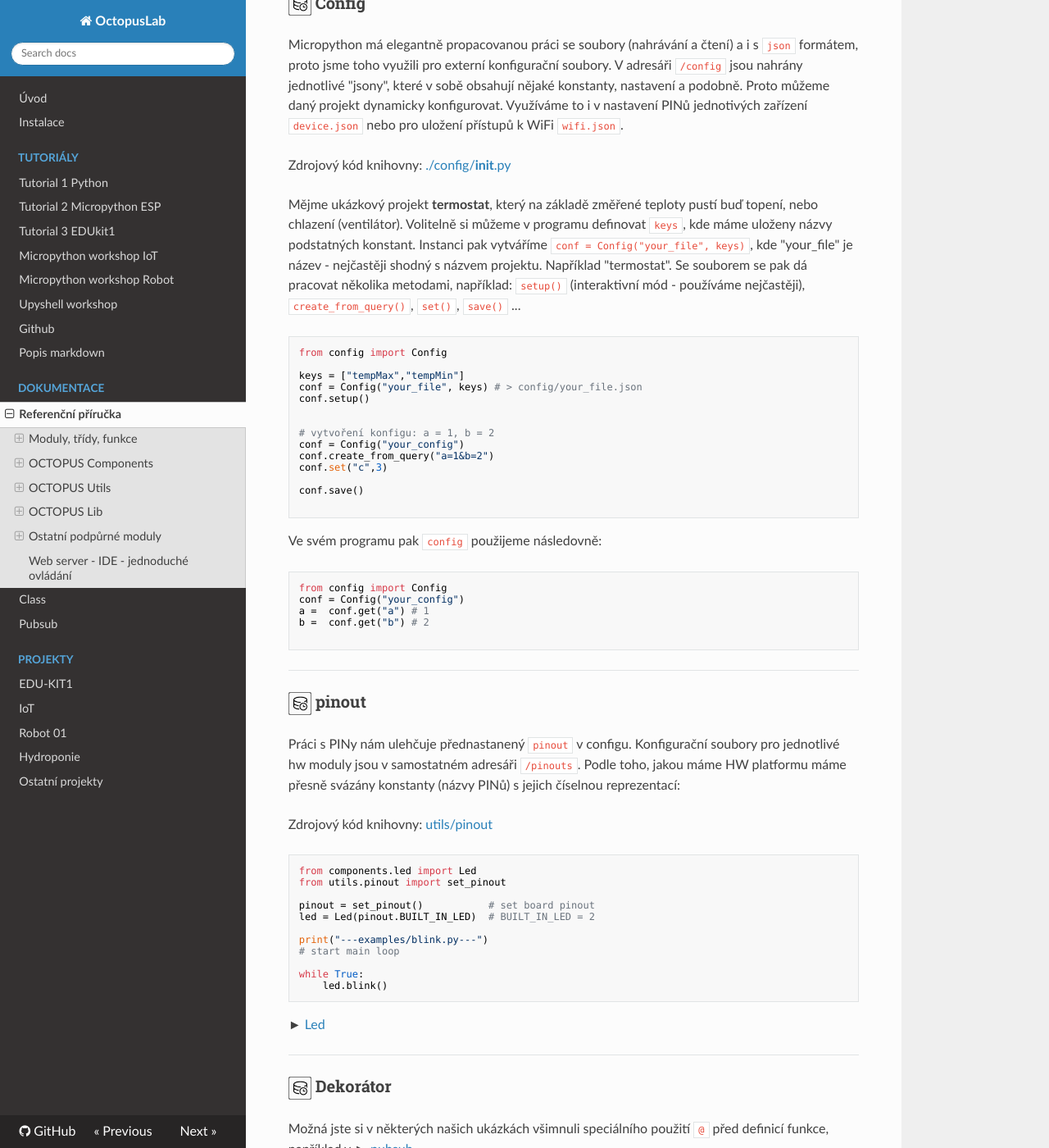
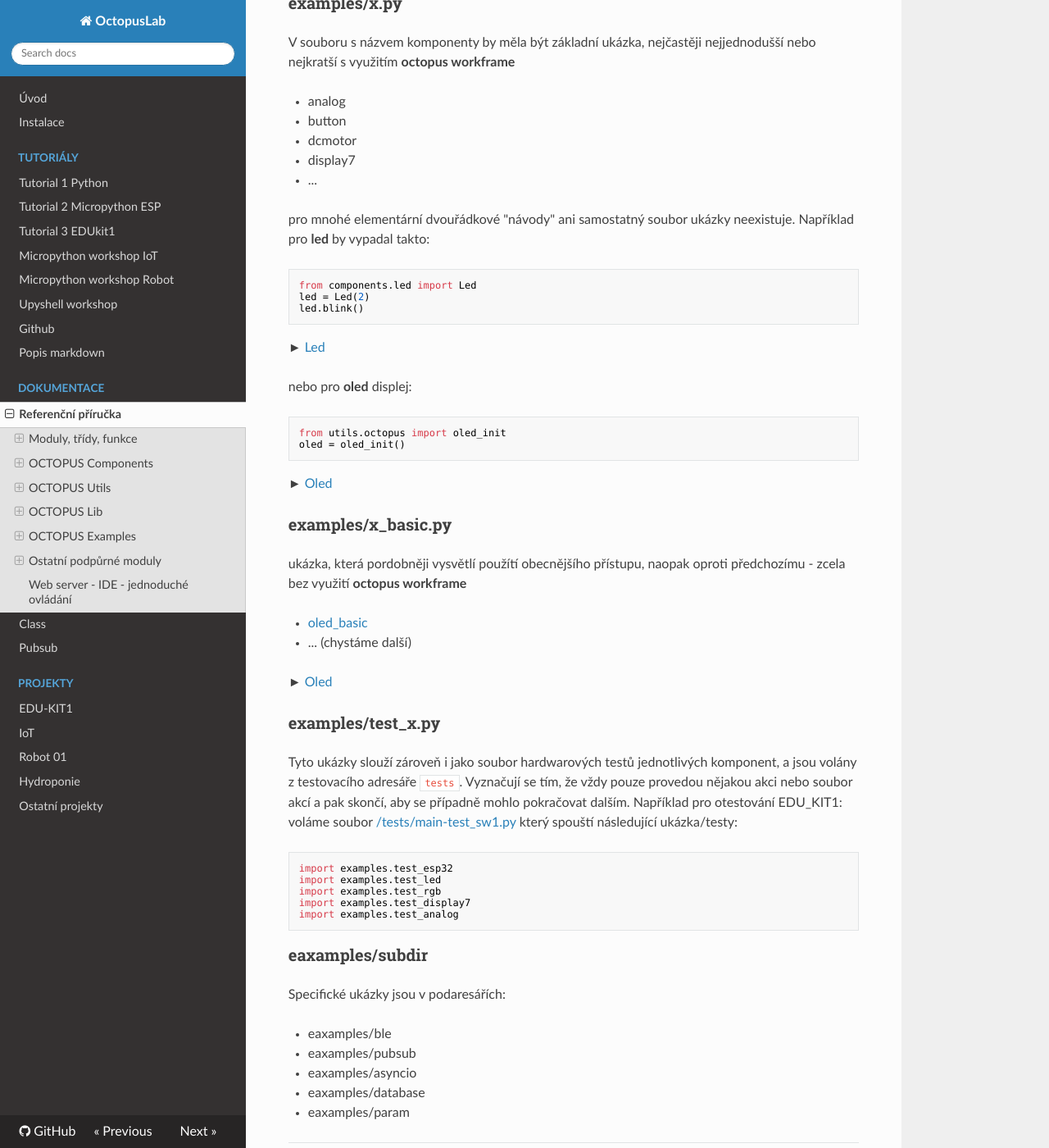
Before and after one commit to octopuslab-cz/docs_octopuslab_cz, an MkDocs documentation site: the page built from docs/basicdoc.md, in a window 1280 px wide and 1400 px high, scrolled down 12030 px. Shown: the whole window at 82% size. Built offline with MkDocs 1.6.1, drawn with Linux system fonts in a browser that asks for light colours; nearby versions of some CDN libraries; some of the changed text lies outside the part shown.

Commit message:
examples

````diff
--- a/docs/basicdoc.md
+++ b/docs/basicdoc.md
@@ -260,7 +260,7 @@ for i in range(999):
 ### ![hwsoc](img/hwsoc.png){: style="width:28px" } Oled
 Oblíbili jsme si také malý 128x64px monochromatický OLED displej. Jeho přímé použítí vyžaduje už i inicializaci I2C a další drobnosti, proto jsme většinou využívali knihovny octopus.
 Ale ukázalo se, že pro vlastní projekty je lepší umět spouštět displej i "samostatně", což je v ukázce:
-[examples/oled_test.py](https://github.com/octopusengine/octopuslab/blob/master/esp32-micropython/examples/oled_test.py)
+[examples/test_oled.py](https://github.com/octopusengine/octopuslab/blob/master/esp32-micropython/examples/test_oled.py)
 
 Zjednodušené ovládání je pak tradičně:
 ```python
@@ -606,6 +606,70 @@ import utils.ble.bluefruit as bf
 
 ---
 
+## OCTOPUS Examples
+
+### examples/x.py
+
+V souboru s názvem komponenty by měla být základní ukázka, nejčastěji nejjednodušší nebo nejkratší s využitím **octopus workframe**
+
+- analog
+- button
+- dcmotor
+- display7
+
+- ...
+
+pro mnohé elementární dvouřádkové "návody" ani samostatný soubor ukázky neexistuje. Například pro **led** by vypadal takto:
+
+```python
+from components.led import Led
+led = Led(2)
+led.blink()
+```
+► [Led](#led)
+
+nebo pro **oled** displej:
+```python
+from utils.octopus import oled_init
+oled = oled_init()
+```
+► [Oled](#oled)
+
+### examples/x_basic.py
+
+ukázka, která pordobněji vysvětlí použítí obecnějšího přístupu, naopak oproti předchozímu - zcela bez využití **octopus workframe**
+
+- [oled_basic](https://github.com/octopusengine/octopuslab/blob/master/esp32-micropython/examples/oled_basic.py)
+- ... (chystáme další)
+
+► [Oled](#oled)
+
+
+### examples/test_x.py
+
+Tyto ukázky slouží zároveň i jako soubor hardwarových testů jednotlivých komponent, a jsou volány z testovacího adresáře `tests`. Vyznačují se tím, že vždy pouze provedou nějakou akci nebo soubor akcí a pak skončí, aby se případně mohlo pokračovat dalším.
+Například pro otestování EDU_KIT1: voláme soubor [/tests/main-test_sw1.py](https://github.com/octopusengine/octopuslab/blob/master/esp32-micropython/tests/main-test_sw1.py) který spouští následující ukázka/testy:
+
+```python
+import examples.test_esp32
+import examples.test_led
+import examples.test_rgb
+import examples.test_display7
+import examples.test_analog
+```
+
+### eaxamples/subdir
+
+Specifické ukázky jsou v podaresářích:
+
+- eaxamples/ble
+- eaxamples/pubsub
+- eaxamples/asyncio
+- eaxamples/database
+- eaxamples/param
+
+---
+
 ## Ostatní podpůrné moduly
 
 ### ![hwsoc](img/database.png){: style="width:28px" } Config
@@ -693,7 +757,6 @@ Dekorátor v Pythonu je **funkce**, která dostane jeden argument (funkci) a vr
 Použití dekorátorů velmi zjednoduší a zpřehlení váš kód. Používá se na registraci, modifikaci a podobně.
 
 
-
 ```python
 @dekorator
 def funkce():
````
